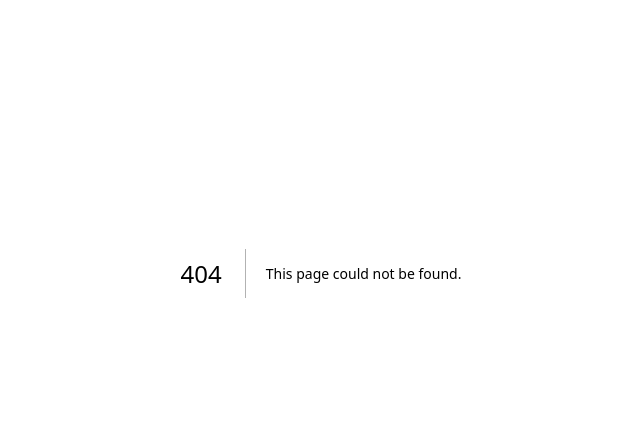
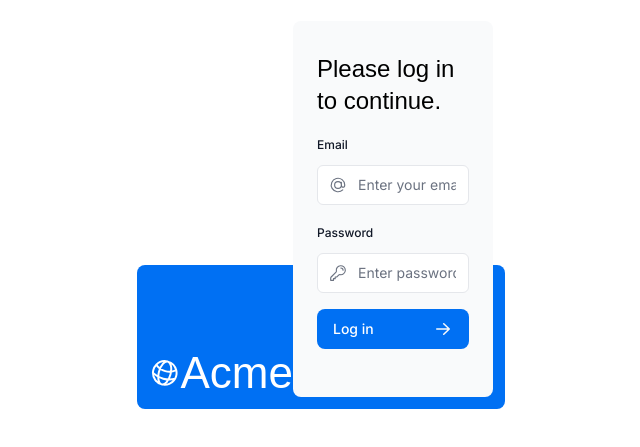
Before and after one commit to didymus707/nextjs-dashboard, a Next.js app: page /login in a window 1280 px wide. Before the commit this address had no page. Shown: the part 127-574 px from the top of the page, without its empty margins (319-959 px from the left). Built offline with nearby package versions, Linux system fonts and the light colour scheme; a web font is replaced by a local one.

Commit message:
adding auth

```diff
--- /dev/null
+++ b/app/login/page.tsx
@@ -0,0 +1,20 @@
+import { Suspense } from "react";
+import AcmeLogo from "../ui/acme-logo";
+import LoginForm from "../ui/login-form";
+
+export default function LoginPage() {
+  return (
+    <main className="flex items-center justify-center md:h-screen">
+      <div className="relative mx-auto flex w-full max-w-[400px] flex-col space-y-2 5 p-4 md:mt-32">
+        <div className="flex h-20 w-full items-end rounded-lg bg-blue-500 p-3 md:h-36">
+          <div className="w-32 text-white md:w-36">
+            <AcmeLogo />
+          </div>
+          <Suspense>
+            <LoginForm />
+          </Suspense>
+        </div>
+      </div>
+    </main>
+  );
+}
--- a/package.json
+++ b/package.json
@@ -13,7 +13,7 @@
     "bcrypt": "^5.1.1",
     "clsx": "^2.1.1",
     "next": "latest",
-    "next-auth": "5.0.0-beta.25",
+    "next-auth": "5.0.0-beta.31",
     "postcss": "8.5.1",
     "postgres": "^3.4.6",
     "react": "latest",
```
Also changed, not shown: auth.config.ts (added, +22 -0 lines), 1 other file (tests, documents, lock files or other folders).
